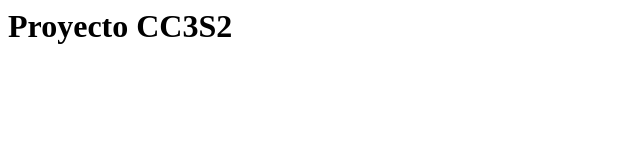
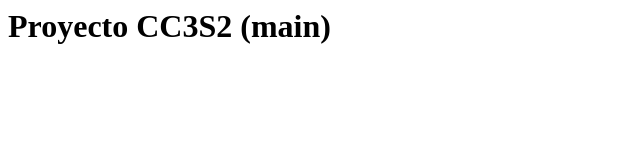
Before and after one commit to henry-huanca/CC3S2A, a plain HTML site: page actividad7/index.html in a window 1280 px wide. Shown: the whole page, without its empty margins (0-640 px from the left). Drawn offline with Linux system fonts and the light colour scheme.

Commit message:
ejericio conflicto

```diff
--- a/actividad7/index.html
+++ b/actividad7/index.html
@@ -1 +1 @@
-<h1>Proyecto CC3S2</h1>
+<h1>Proyecto CC3S2 (main)</h1>
```
